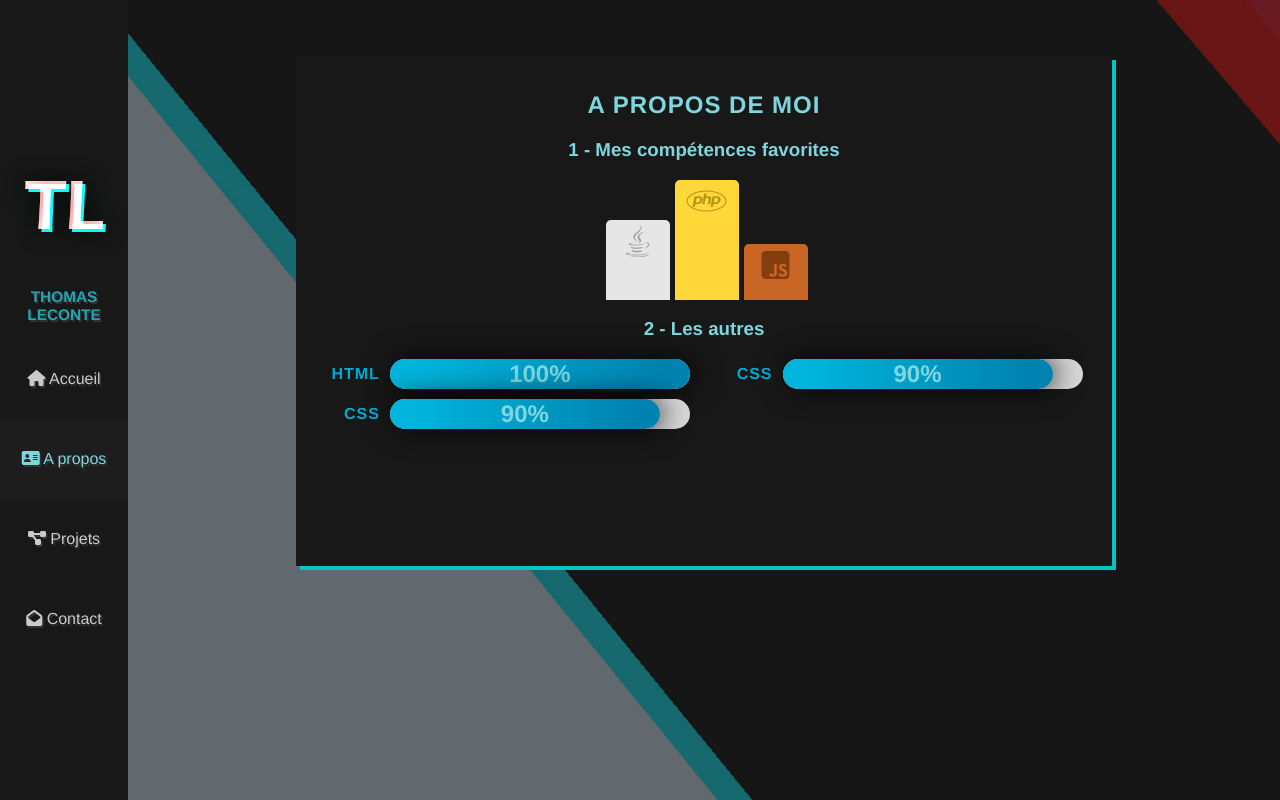
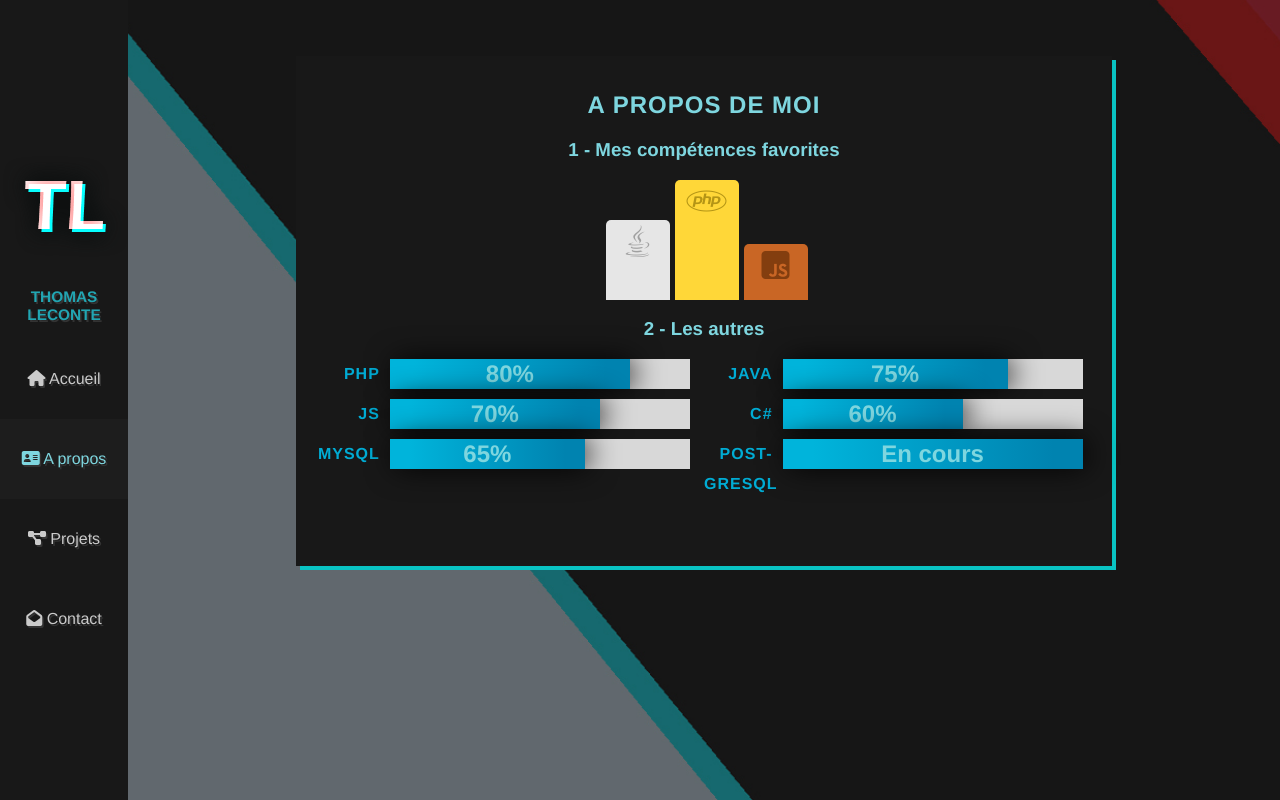
Before and after one commit to ThomasLeconte/portfolio, a Vue app: page /about in a window 1280 px wide. Built offline with nearby package versions, Linux system fonts and the light colour scheme.

Commit message:
User can now write in console

```diff
--- a/src/components/Console.vue
+++ b/src/components/Console.vue
@@ -24,6 +24,7 @@
       <a class="console-link" href="contact"># - Contact</a><br>
       - # # # # # # # # # -<br>
        <br><span id="prefix">[Admin] $ </span><span id="cursor">_</span>
+       <textarea id="input" rows="1" v-model="input" @focus="inputFocused" @blur="inputFocused" @keyup.enter="keyEvent"></textarea>
     </div>
   </div>
 </template>
@@ -32,24 +33,64 @@
 export default {
   name: 'Console',
   props: {
-    title: String
+    title: {type: String}
+  },
+  data(){
+    return{
+      input: '',
+      displayCursor: true
+    }
   },
   beforeMount(){
-    var cursor = true;
     var speed = 250;
+    var cursor = false;
     setInterval(() => {
-      if(document.getElementById("cursor") !== null){
+      if(this.displayCursor){
         if(cursor) {
-        document.getElementById('cursor').style.opacity = 0;
+        document.getElementById('cursor').style.display = "inline-block";
         cursor = false;
         }else {
-          document.getElementById('cursor').style.opacity = 1;
+          document.getElementById('cursor').style.display = "none";
           cursor = true;
         }
       }
     }, speed);
   },
+  methods:{
+    inputFocused(){
+      this.displayCursor = !this.displayCursor;
+      if(this.displayCursor){
+        document.getElementById('cursor').style.display = "inline-block";
+      }else{
+        document.getElementById('cursor').style.display = "none";
+      }
+    },
+    executeConsole(e){
+      if(e.keyCode == 13){
+        if(this.input != ''){
+          switch(this.input){
+            case "a propos":
+              window.location.href = "about";
+              break;
 
+            case "projets":
+              window.location.href = "projects";
+              break;
+
+            case "contact":
+              window.location.href = "contact";
+              break;
+          }
+        }
+      }
+    }
+  },
+  mounted(){
+    window.addEventListener("keypress", this.executeConsole);
+  },
+  destroyed(){
+    window.removeEventListener('keypress', this.doCommand);
+  }
 }
 </script>
 
@@ -108,7 +149,7 @@ export default {
 }
 
 #console-body{
-  background-color: #073349;
+  background-color: rgba(39, 41, 53, 0.85);
   border-bottom-left-radius: 5px;
   border-bottom-right-radius: 5px;
   text-align: left;
@@ -117,6 +158,20 @@ export default {
   font-weight: 100;
   color: #51ff00;
   font-family: "Consolas";
+}
+
+#console-body #input{
+  background: none;
+  border: none;
+  color: #51ff00;
+  font-family: "Consolas";
+  height: 20px;
+  resize: none;
+}
+
+#console-body #input:focus{
+  border: none;
+  outline: none;
 }
 
 a {
@@ -165,21 +220,21 @@ a {
 
 @media only screen and (max-width: 506px) {
   #console-controls #title{
-    flex-basis: 50%;
+    flex-basis: 60%;
   }
 
   #console-controls #controls{
-    flex-basis: 50%;
+    flex-basis: 40%;
   }
 }
 
 @media only screen and (max-width: 355px) {
   #console-controls #title{
-    flex-basis: 40%;
+    flex-basis: 60%;
   }
 
   #console-controls #controls{
-    flex-basis: 60%;
+    flex-basis: 40%;
   }
 }
 
--- a/src/components/ProgressBar.vue
+++ b/src/components/ProgressBar.vue
@@ -3,7 +3,7 @@
     <span class="name">{{name}}</span>
     <div class="progress">
         <div class="progress-done" v-bind:style="{width: pourcent+'%'}">
-            <span class="value">{{ value }}%</span>
+            <span class="value">{{ value }}</span>
         </div>
     </div>
   </div>
@@ -42,25 +42,18 @@ export default {
     background-color: #d8d8d8;
     height: 30px;
     width: 300px;
-    border-radius: 20px;
     transition: 0.2s ease-in-out;
   }
 
   .progress-done{
     background: linear-gradient(to right, #00b4db 10%, #0083b0 90%);
     box-shadow: 4px 0 30px -2px black;
-    border-radius: 20px;
     display: flex;
     align-items: center;
     justify-content: center;
     height: 100%;
     width: 0;
     transition: 0.2s ease-in-out;
-  }
-
-  .progress-done:hover{
-    transition: 0.2s ease-in-out;
-    background: linear-gradient(to right, #0083b0 10%,  #00b4db 90%);
   }
 
   .progress-done .value{
@@ -119,7 +112,7 @@ export default {
     }
 
     .progress{
-      width: 230px;
+      width: 200px;
     }
   }
 
--- a/src/components/ProjectItem.vue
+++ b/src/components/ProjectItem.vue
@@ -80,6 +80,7 @@ export default {
         transform: translateY(-5vh);
         background-color: #2c3e50;
         width: 70px;
+        height: 70px;
         line-height: 70px;
         border-radius: 100%;
         font-size: 2.5em;
@@ -126,7 +127,8 @@ export default {
             margin-left: 40%;
             transform: translateY(-5vh);
             width: 80px;
-            line-height: 90px;
+            height: 80px;
+            line-height: 80px;
             font-size: 3em;
         }
     }
--- a/src/components/SocialNewtorks.vue
+++ b/src/components/SocialNewtorks.vue
@@ -40,6 +40,8 @@ export default {
     background-color: white;
     font-size: 2em;
     padding: 0.5em;
+    height: 30px;
+    width: 30px;
     border-radius: 100%;
     margin-bottom: 20px;
   }
--- a/src/views/About.vue
+++ b/src/views/About.vue
@@ -31,19 +31,34 @@ export default {
     return{
       skills:[
         {
-          name: "HTML",
-          pourcent: 100,
-          value: 100,
+          name: "PHP",
+          pourcent: 80,
+          value: "80%",
         },
         {
-          name: "CSS",
-          pourcent: 90,
-          value: 90
+          name: "Java",
+          pourcent: 75,
+          value: "75%"
         },
         {
-          name: "CSS",
-          pourcent: 90,
-          value: 90
+          name: "JS",
+          pourcent: 70,
+          value: "70%"
+        },
+        {
+          name: "C#",
+          pourcent: 60,
+          value: "60%"
+        },
+        {
+          name: "MySQL",
+          pourcent: 65,
+          value: "65%"
+        },
+        {
+          name: "Post-\ngreSQL",
+          pourcent: 100,
+          value: "En cours"
         }
       ]
     }
@@ -190,8 +205,16 @@ export default {
   }
 
   @media only screen and (max-width: 500px) {
+    .about{
+      margin-top: 3vh;
+    }
+
     #podium div{
       width: 20vw;
     }
+
+    #about-card{
+      height: 73vh;
+    }
   }
 </style>
```
